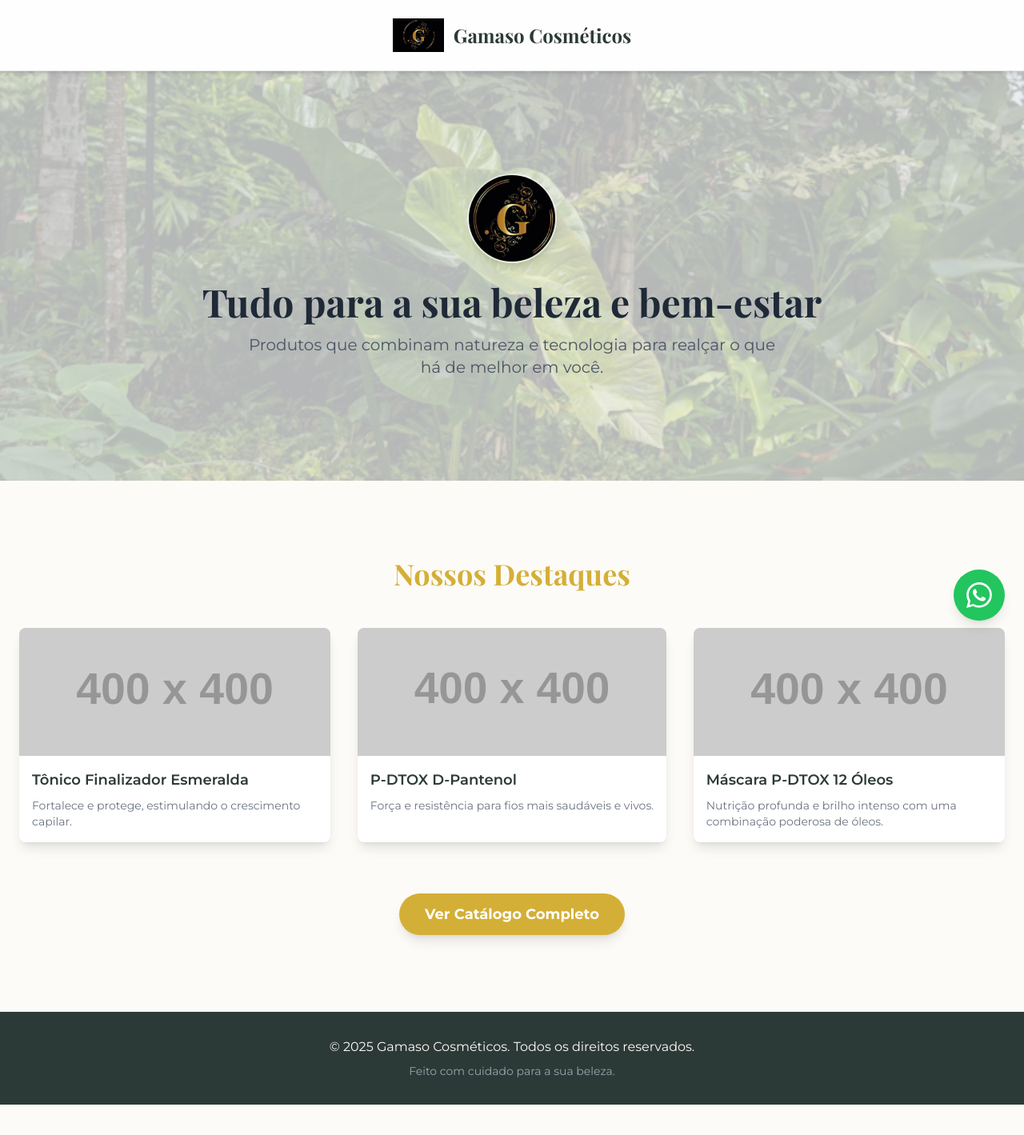
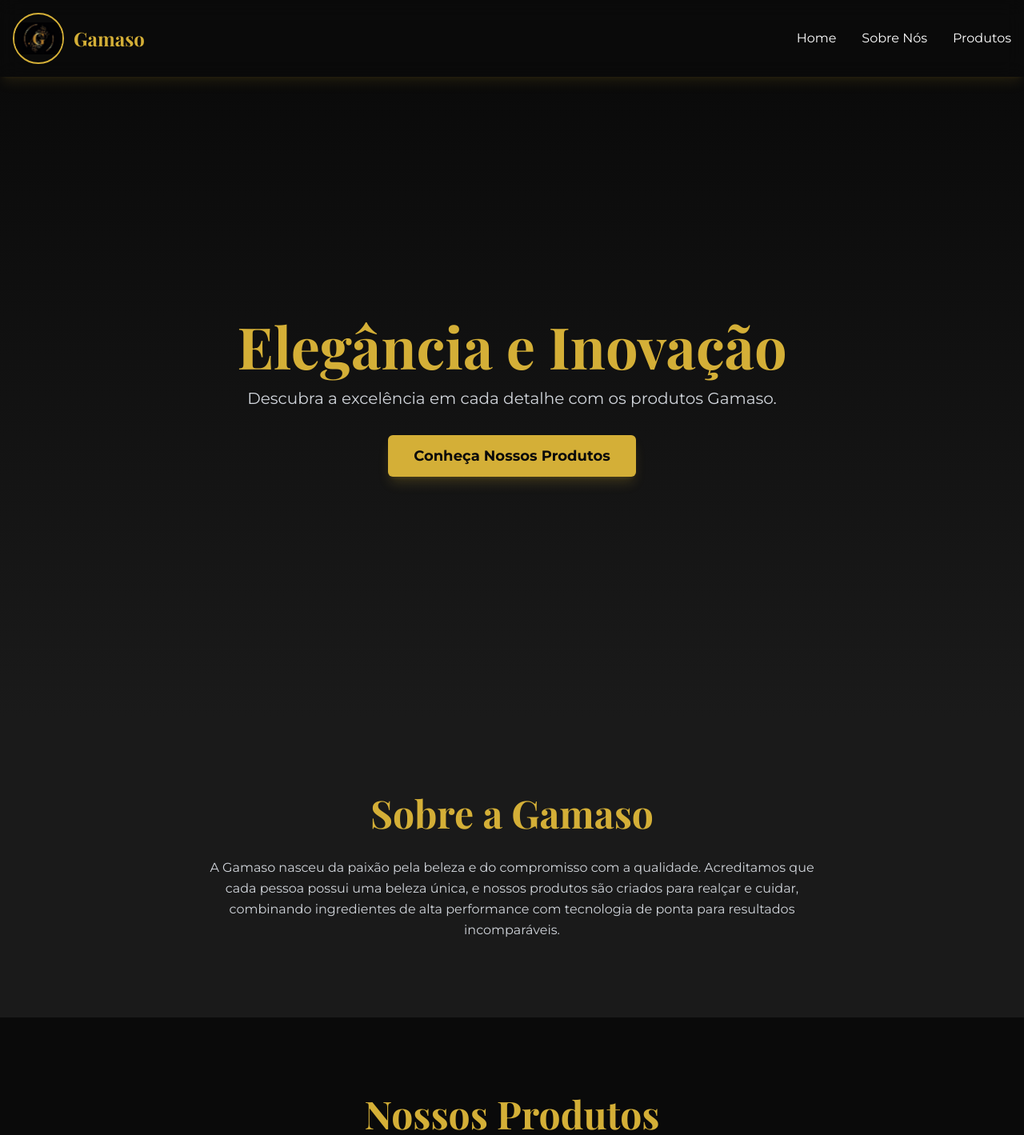
Before and after one commit to TKRKTT/Gamaso-store, a plain HTML site: page index.html in a window 1280 px wide. Shown: the top 1419 px of the page at 80% size. Before the commit the page ends 1381 px from the top, so only its background shows below. Drawn offline with nearby package versions, Linux system fonts and the light colour scheme; placeholder pictures from the web are drawn by us.

Commit message:
Melhoria 01

```diff
--- a/index.html
+++ b/index.html
@@ -1,9 +1,9 @@
 <!DOCTYPE html>
-<html lang="pt-BR">
+<html lang="pt-BR" class="scroll-smooth">
 <head>
     <meta charset="UTF-8">
     <meta name="viewport" content="width=device-width, initial-scale=1.0">
-    <title>Gamaso Cosméticos - Sua Beleza, Nosso Cuidado</title>
+    <title>Gamaso Professional</title>
 
     <script src="https://cdn.tailwindcss.com"></script>
 
@@ -12,9 +12,13 @@
           theme: {
             extend: {
               colors: {
-                'brand-cream': '#fdfbf7',
-                'brand-dark-text': '#2c3a37',
-                'brand-gold': '#d4af37',
+                'brand-black': '#0a0a0a',
+                'brand-gold': '#D4AF37',
+                'brand-gray': '#1a1a1a',
+              },
+              fontFamily: {
+                'sans': ['Montserrat', 'sans-serif'],
+                'display': ['Playfair Display', 'serif'],
               }
             }
           }
@@ -27,57 +31,74 @@
 
     <link rel="stylesheet" href="style.css">
 </head>
-<body class="bg-brand-cream text-brand-dark-text">
+<body class="bg-brand-black text-white font-sans">
 
-    <header class="py-3 px-6 md:px-12 bg-white/80 backdrop-blur-sm shadow-md sticky top-0 z-50 border-b border-gray-200">
-        <div class="container mx-auto flex justify-center items-center">
-            <div class="flex items-center space-x-3">
-                <img src="img/LogoGamaso.png" alt="Logo Gamaso Cosméticos" class="h-16 w-16 object-contain">
-                <span class="font-display text-2xl font-bold text-brand-dark-text">Gamaso Cosméticos</span>
+    <header class="bg-brand-black/80 backdrop-blur-md shadow-lg shadow-brand-gold/10 sticky top-0 z-50">
+        <div class="container mx-auto flex justify-between items-center p-4">
+
+            <a href="#home" class="flex items-center space-x-3">
+                <img src="img/LogoGamaso.png" alt="Logo Gamaso" class="h-16 w-16 object-contain border-2 border-brand-gold rounded-full">
+                <span class="font-display text-2xl font-bold text-brand-gold">Gamaso</span>
+            </a>
+
+            <nav class="hidden md:flex items-center space-x-8">
+                <a href="#home" class="nav-link">Home</a>
+                <a href="#sobre" class="nav-link">Sobre Nós</a>
+                <a href="#produtos" class="nav-link">Produtos</a>
+            </nav>
+
+            <div class="md:hidden">
+                <button id="menu-button" class="text-white focus:outline-none">
+                    <svg class="w-8 h-8" fill="none" stroke="currentColor" viewBox="0 0 24 24" xmlns="http://www.w3.org/2000/svg"><path stroke-linecap="round" stroke-linejoin="round" stroke-width="2" d="M4 6h16M4 12h16m-7 6h7"></path></svg>
+                </button>
             </div>
+        </div>
+
+        <div id="mobile-menu" class="hidden md:hidden bg-brand-gray">
+            <a href="#home" class="block text-center py-3 px-4 text-sm hover:bg-brand-gold hover:text-brand-black transition-colors duration-300">Home</a>
+            <a href="#sobre" class="block text-center py-3 px-4 text-sm hover:bg-brand-gold hover:text-brand-black transition-colors duration-300">Sobre Nós</a>
+            <a href="#produtos" class="block text-center py-3 px-4 text-sm hover:bg-brand-gold hover:text-brand-black transition-colors duration-300">Produtos</a>
         </div>
     </header>
 
     <main>
 
-        <section class="relative text-center py-20 md:py-32 bg-gray-100 overflow-hidden">
-            <div class="absolute inset-0 z-0">
-                <img src="img/Composição01.avif" alt="Folhas e plantas tropicais" class="w-full h-full object-cover opacity-25">
-            </div>
-            <div class="container mx-auto relative z-10 px-4 reveal">
-                <img src="img/LogoGamaso.png" alt="Logo Gamaso em destaque" class="mx-auto h-28 w-28 mb-6 rounded-full shadow-lg object-cover border-2 border-white/50">
-                <h1 class="font-display text-4xl md:text-5xl font-bold text-gray-800 mb-4">Tudo para a sua beleza e bem-estar</h1>
-                <p class="text-lg md:text-xl text-gray-600 max-w-2xl mx-auto">Produtos que combinam natureza e tecnologia para realçar o que há de melhor em você.</p>
+        <section id="home" class="min-h-screen flex items-center justify-center text-center bg-gradient-to-b from-brand-black to-brand-gray">
+            <div class="container mx-auto px-4 reveal">
+                <h1 class="font-display text-5xl md:text-7xl font-bold text-brand-gold mb-4">Elegância e Inovação</h1>
+                <p class="text-lg md:text-xl text-gray-300 max-w-2xl mx-auto mb-8">Descubra a excelência em cada detalhe com os produtos Gamaso.</p>
+                <a href="#produtos" class="inline-block bg-brand-gold hover:bg-yellow-600 text-brand-black font-bold text-lg py-3 px-8 rounded-md transition-colors duration-300 shadow-lg shadow-brand-gold/20">
+                    Conheça Nossos Produtos
+                </a>
             </div>
         </section>
 
-        <section class="py-16 md:py-24 bg-brand-cream">
+        <section id="sobre" class="py-16 md:py-24 bg-brand-gray">
+            <div class="container mx-auto px-6 text-center reveal">
+                <h2 class="text-4xl md:text-5xl font-display font-bold mb-8 text-brand-gold">Sobre a Gamaso</h2>
+                <p class="max-w-3xl mx-auto text-gray-300 leading-relaxed">
+                    A Gamaso nasceu da paixão pela beleza e do compromisso com a qualidade. Acreditamos que cada pessoa possui uma beleza única, e nossos produtos são criados para realçar e cuidar, combinando ingredientes de alta performance com tecnologia de ponta para resultados incomparáveis.
+                </p>
+            </div>
+        </section>
+
+        <section id="produtos" class="py-16 md:py-24 bg-brand-black">
             <div class="container mx-auto px-6 text-center">
-                <h2 class="text-3xl md:text-4xl font-display font-bold mb-12 text-brand-gold reveal">Nossos Destaques</h2>
+                <h2 class="text-4xl md:text-5xl font-display font-bold mb-12 text-brand-gold reveal">Nossos Produtos</h2>
 
-                <div id="product-grid" class="grid grid-cols-1 sm:grid-cols-2 lg:grid-cols-3 gap-4 md:gap-8 justify-items-center">
-                </div>
+                <div id="product-grid" class="grid grid-cols-2 lg:grid-cols-3 gap-4 sm:gap-8">
+                    </div>
 
-                <div class="mt-16 reveal">
-                    <a href="#" class="inline-block bg-brand-gold hover:bg-yellow-600 text-white font-bold text-lg py-3 px-8 rounded-full transition-colors duration-300 shadow-lg">
-                        Ver Catálogo Completo
-                    </a>
-                </div>
             </div>
         </section>
 
     </main>
 
-    <footer class="bg-brand-dark-text text-brand-cream text-center py-8">
-        <div class="container mx-auto">
-            <p>&copy; 2025 Gamaso Cosméticos. Todos os direitos reservados.</p>
-            <p class="text-sm text-gray-400 mt-2">Feito com cuidado para a sua beleza.</p>
+    <footer class="bg-brand-gray text-center py-8">
+        <div class="container mx-auto border-t border-brand-gold/20 pt-8">
+            <p>&copy; 2025 Gamaso Professional. Todos os direitos reservados.</p>
         </div>
     </footer>
-
-    <a href="https://wa.me/SEUNUMERODOTELEFONE" target="_blank" rel="noopener noreferrer" class="fixed bottom-6 right-6 bg-green-500 hover:bg-green-600 text-white w-16 h-16 rounded-full flex items-center justify-center shadow-lg transform hover:scale-110 transition-transform duration-300 z-50" aria-label="Fale conosco pelo WhatsApp">
-        <svg xmlns="http://www.w3.org/2000/svg" width="32" height="32" fill="currentColor" class="bi bi-whatsapp" viewBox="0 0 16 16"><path d="M13.601 2.326A7.854 7.854 0 0 0 7.994 0C3.627 0 .068 3.558.064 7.926c0 1.399.366 2.76 1.057 3.965L0 16l4.204-1.102a7.933 7.933 0 0 0 3.79.965h.004c4.368 0 7.926-3.558 7.93-7.93A7.898 7.898 0 0 0 13.6 2.326zM7.994 14.521a6.573 6.573 0 0 1-3.356-.92l-.24-.144-2.494.654.666-2.433-.156-.251a6.56 6.56 0 0 1-1.007-3.505c0-3.626 2.957-6.584 6.591-6.584a6.56 6.56 0 0 1 4.66 1.931 6.557 6.557 0 0 1 1.928 4.66c-.004 3.639-2.961 6.592-6.592 6.592zm3.615-4.934c-.197-.099-1.17-.578-1.353-.646-.182-.065-.315-.099-.445.099-.133.197-.513.646-.627.775-.114.133-.232.148-.43.05-.197-.1-.836-.308-1.592-.985-.59-.525-.985-1.175-1.103-1.372-.114-.198-.011-.304.088-.403.087-.088.197-.232.296-.346.1-.114.133-.198.198-.33.065-.134.034-.248-.015-.347-.05-.099-.445-1.076-.612-1.47-.16-.389-.323-.335-.445-.34-.114-.007-.247-.007-.38-.007a.729.729 0 0 0-.529.247c-.182.198-.691.677-.691 1.654 0 .977.71 1.916.81 2.049.098.133 1.394 2.132 3.383 2.992.47.205.84.326 1.129.418.475.152.904.129 1.246.08.38-.058 1.171-.48 1.338-.943.164-.464.164-.86.114-.943-.049-.084-.182-.133-.38-.232z"/></svg>
-    </a>
 
     <script src="main.js"></script>
 
--- a/main.js
+++ b/main.js
@@ -1,75 +1,97 @@
-// Adiciona um listener que espera todo o conteúdo da página carregar para então executar o código.
+/**
+ * @file Script principal para interatividade e dinamismo da página.
+ * @summary Gerencia o menu de navegação móvel, a criação dinâmica de cards de produtos
+ * e as animações de elementos ao rolar a página.
+ * Roda após o carregamento completo do DOM para garantir que todos os elementos HTML estejam disponíveis.
+ */
 document.addEventListener('DOMContentLoaded', () => {
 
-    // --- 1. LÓGICA PARA GERAR PRODUTOS DINAMICAMENTE ---
+    // --- BLOCO 1: FUNCIONALIDADE DO MENU MÓVEL ---
+    // Seleciona os elementos essenciais para o menu de navegação.
+    const menuButton = document.getElementById('menu-button'); // O botão que abre/fecha o menu.
+    const mobileMenu = document.getElementById('mobile-menu'); // O container do menu.
+    const navLinks = mobileMenu.querySelectorAll('a'); // Todos os links dentro do menu.
 
-    // Lista de produtos. Para adicionar um novo, basta copiar um bloco {...} e colar aqui.
+    // Adiciona o evento de clique ao botão: exibe ou esconde o menu.
+    menuButton.addEventListener('click', () => {
+        mobileMenu.classList.toggle('hidden'); // 'toggle' adiciona a classe se não existir, e remove se existir.
+    });
+
+    // Adiciona um evento para cada link do menu, para que ele feche ao ser clicado.
+    navLinks.forEach(link => {
+        link.addEventListener('click', () => {
+            mobileMenu.classList.add('hidden'); // Garante que o menu sempre feche após a navegação.
+        });
+    });
+
+
+    // --- BLOCO 2: GERAÇÃO DINÂMICA DOS CARDS DE PRODUTO ---
+    // Array de objetos que define os dados de cada produto.
+    // Alterar este array é o único passo necessário para adicionar, remover ou modificar produtos na página.
     const products = [
-        {
-            imgSrc: "https://placehold.co/400x400/E8F5E9/333333?text=T%C3%B4nico",
-            imgAlt: "Imagem do produto Tônico Finalizador Esmeralda",
-            title: "Tônico Finalizador Esmeralda",
-            description: "Fortalece e protege, estimulando o crescimento capilar."
-        },
-        {
-            imgSrc: "https://placehold.co/400x400/E8F5E9/333333?text=P-DTOX",
-            imgAlt: "Imagem do produto P-DTOX D-Pantenol",
-            title: "P-DTOX D-Pantenol",
-            description: "Força e resistência para fios mais saudáveis e vivos."
-        },
-        {
-            imgSrc: "https://placehold.co/400x400/E8F5E9/333333?text=M%C3%A1scara",
-            imgAlt: "Imagem do produto Máscara P-DTOX 12 Óleos",
-            title: "Máscara P-DTOX 12 Óleos",
-            description: "Nutrição profunda e brilho intenso com uma combinação poderosa de óleos."
-        }
+        { title: "Produto 1" },
+        { title: "Produto 2" },
+        { title: "Produto 3" },
+        { title: "Produto 4" },
+        { title: "Produto 5" },
+        { title: "Produto 6" },
     ];
 
+    // Seleciona o container no HTML onde os produtos serão inseridos.
     const productGrid = document.getElementById('product-grid');
 
-    // Verifica se o container dos produtos existe antes de tentar preenchê-lo
+    // Boa prática: verifica se o elemento container realmente existe antes de manipulá-lo.
     if (productGrid) {
-        products.forEach(product => {
-            // Para cada produto na lista, cria o elemento HTML correspondente
-            const productElement = document.createElement('article'); // Usando <article> para semântica
-            productElement.classList.add('reveal', 'h-full'); // Garante que o article ocupe a altura total
+        // Itera sobre o array de produtos para criar um card para cada um.
+        products.forEach((product) => {
+            // Cria o elemento <article> que servirá como o card do produto.
+            const productElement = document.createElement('article');
+            // Adiciona a classe 'reveal', preparando o card para a animação de rolagem.
+            productElement.classList.add('reveal');
 
+            // ===== ALTERAÇÃO AQUI =====
+            // Define o conteúdo HTML do card com as classes ajustadas para um visual mais compacto.
             productElement.innerHTML = `
-                <a href="#" class="group block product-card-hover text-left h-full" aria-label="Ver detalhes de ${product.title}">
-                    <div class="bg-white rounded-lg shadow-lg overflow-hidden h-full flex flex-col">
-                        <img src="${product.imgSrc}"
-                             alt="${product.imgAlt}"
-                             class="w-full h-40 object-cover">
-                        <div class="p-4 flex flex-col flex-grow">
-                            <h3 class="text-lg font-semibold mb-2">${product.title}</h3>
-                            <p class="text-gray-500 text-sm">${product.description}</p>
+                <div class="group product-card-hover text-left h-full">
+                    <div class="bg-brand-gray border border-brand-gold/20 rounded-lg shadow-lg overflow-hidden h-full flex flex-col p-4">
+                        <img src="https://placehold.co/400x400/0a0a0a/D4AF37?text=${encodeURI(product.title)}"
+                             alt="Imagem do ${product.title}"
+                             class="w-full h-36 object-cover rounded-md mb-3">
+
+                        <div class="flex flex-col flex-grow">
+                            <h3 class="text-lg font-bold text-brand-gold mb-2">${product.title}</h3>
+                            <p class="text-gray-400 text-sm">Aqui entrará uma breve descrição para o ${product.title.toLowerCase()}.</p>
                         </div>
                     </div>
-                </a>
+                </div>
             `;
+            // Adiciona o card recém-criado como um filho do grid de produtos.
             productGrid.appendChild(productElement);
         });
     }
 
-    // --- 2. LÓGICA PARA ANIMAÇÃO AO ROLAR A PÁGINA ---
 
+    // --- BLOCO 3: ANIMAÇÃO DE ELEMENTOS AO ROLAR A PÁGINA ---
+    // Seleciona todos os elementos que devem aparecer suavemente ao rolar.
     const revealElements = document.querySelectorAll('.reveal');
 
+    // Cria um 'observador' que verifica quando um elemento entra na área visível da tela (viewport).
+    // Esta é a abordagem moderna e performática para animações de scroll.
     const observer = new IntersectionObserver((entries) => {
         entries.forEach(entry => {
-            // Se o elemento estiver visível na tela...
+            // 'isIntersecting' é true se o elemento está visível.
             if (entry.isIntersecting) {
-                // ...adiciona a classe 'active' para ativar a animação do CSS
+                // Adiciona a classe 'active', que ativa a transição CSS.
                 entry.target.classList.add('active');
-                // Opcional: para de observar o elemento depois que ele já apareceu
+                // Para de observar o elemento após a animação para economizar recursos.
                 observer.unobserve(entry.target);
             }
         });
     }, {
-        threshold: 0.1 // A animação começa quando 10% do elemento estiver visível
+        threshold: 0.1 // A animação começa quando pelo menos 10% do elemento está visível.
     });
 
-    // Pede ao observer para "vigiar" cada elemento com a classe .reveal
+    // Aplica o observador a cada elemento com a classe '.reveal'.
     revealElements.forEach(el => {
         observer.observe(el);
     });
--- a/style.css
+++ b/style.css
@@ -1,31 +1,62 @@
-/* Estilos personalizados que complementam o Tailwind */
+/**
+ * @file Estilos personalizados para complementar o framework Tailwind CSS.
+ * @summary Contém animações de hover para links e cards, e o efeito de
+ * revelação de conteúdo que é ativado via JavaScript.
+ */
 
-/* As fontes agora são controladas diretamente no HTML pelas classes do Tailwind */
-body {
-    font-family: 'Montserrat', sans-serif;
+/* --- ANIMAÇÃO DE HOVER PARA LINKS DA NAVEGAÇÃO --- */
+.nav-link {
+    /* Define o estado base do link. */
+    color: #fff;
+    position: relative; /* Essencial para posicionar o pseudo-elemento '::after'. */
+    padding-top: 0.5rem;
+    padding-bottom: 0.5rem;
+    transition: color 0.3s;
 }
 
-.font-display {
-    font-family: 'Playfair Display', serif;
+/* Cria a linha animada sob o link usando um pseudo-elemento. */
+.nav-link::after {
+    content: ''; /* Pseudo-elementos precisam da propriedade 'content'. */
+    position: absolute;
+    bottom: 0;
+    left: 0;
+    width: 0; /* Começa invisível, com largura zero. */
+    height: 2px;
+    background-color: #D4AF37; /* Cor dourada da marca. */
+    transition: width 0.3s ease-in-out; /* Anima apenas a propriedade 'width'. */
 }
 
-/* Estiliza o efeito de hover nos cards de produto */
+/* Expande a linha para 100% da largura quando o mouse passa sobre o link. */
+.nav-link:hover::after {
+    width: 100%;
+}
+
+
+/* --- EFEITO DE HOVER PARA OS CARDS DE PRODUTO --- */
 .product-card-hover {
+    /* Garante que as mudanças de 'transform' e 'box-shadow' sejam suaves. */
     transition: transform 0.3s ease-in-out, box-shadow 0.3s ease-in-out;
 }
 
 .product-card-hover:hover {
+    /* Move o card sutilmente para cima no hover. */
     transform: translateY(-8px);
-    box-shadow: 0 10px 20px rgba(0,0,0,0.1); /* Sombra padrão para o tema claro */
+    /* Adiciona uma sombra dourada para destacar o card. */
+    box-shadow: 0 10px 25px rgba(212, 175, 55, 0.2);
 }
 
-/* Estilos para a animação de surgimento ao rolar */
+
+/* --- ANIMAÇÃO DE REVELAÇÃO DE CONTEÚDO (SCROLL REVEAL) --- */
+
+/* Define o estado inicial e invisível dos elementos. */
 .reveal {
-    opacity: 0;
-    transform: translateY(20px);
-    transition: opacity 0.6s ease-out, transform 0.6s ease-out;
+    opacity: 0; /* Totalmente transparente. */
+    transform: translateY(30px); /* Levemente deslocado para baixo. */
+    transition: opacity 0.8s ease-out, transform 0.8s ease-out; /* Define como a transição ocorrerá. */
 }
+
+/* Define o estado final e visível, ativado pela adição da classe '.active' via JS. */
 .reveal.active {
-    opacity: 1;
-    transform: translateY(0);
+    opacity: 1; /* Totalmente opaco. */
+    transform: translateY(0); /* Posição original. */
 }
```
